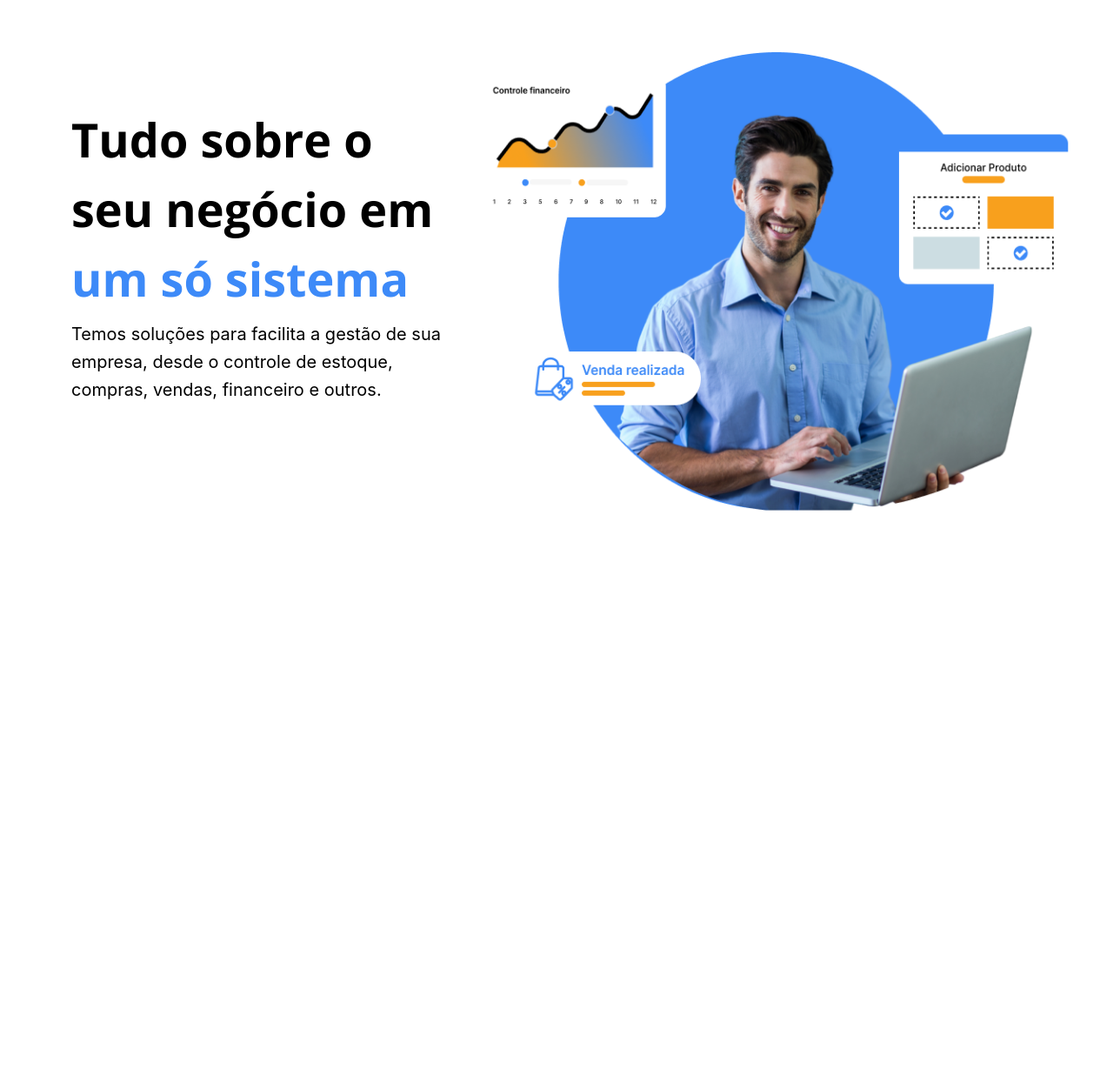
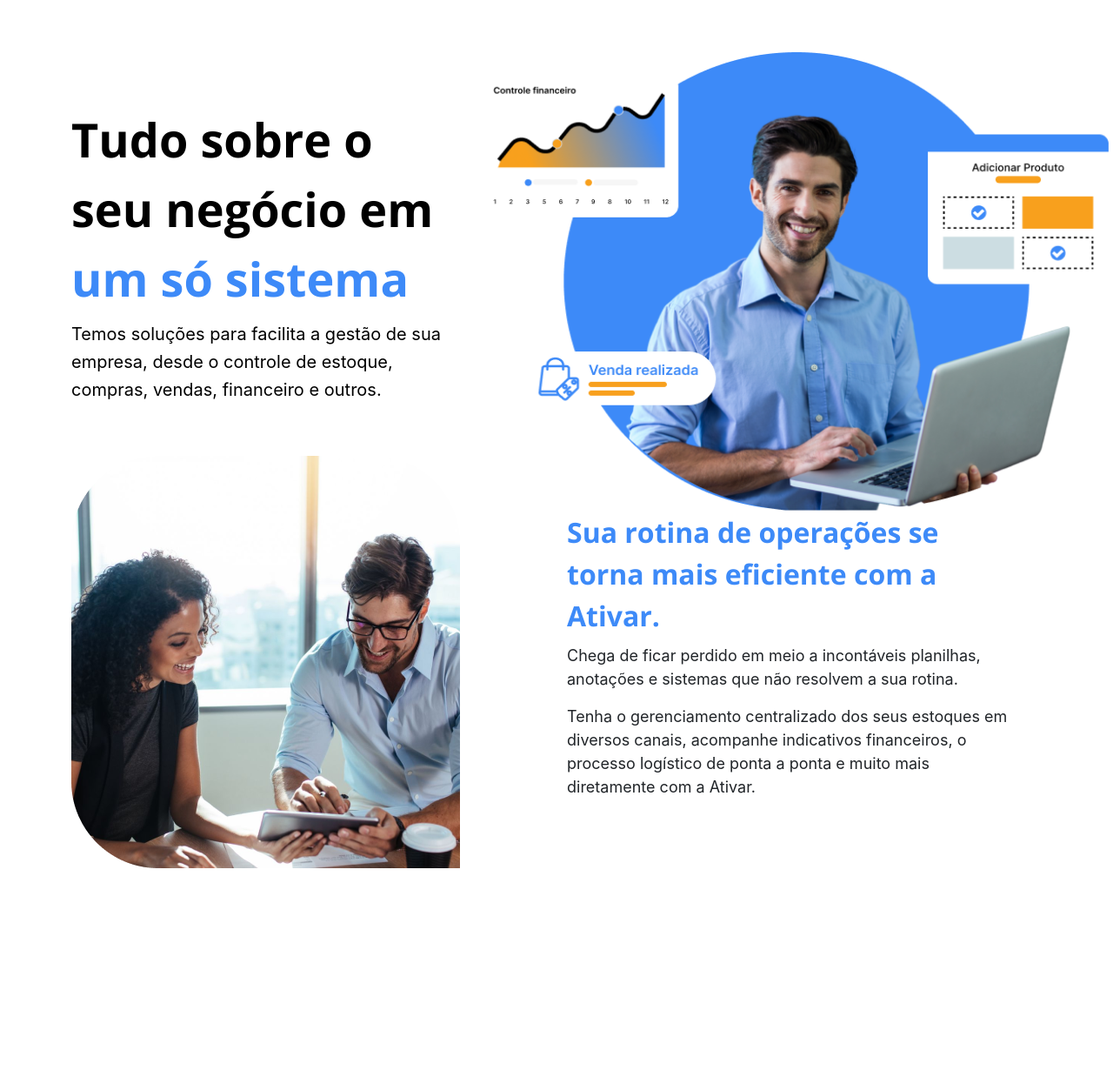
Before and after one commit to codesdevsgroup/site-ativar, a PHP site: page / in a window 1280 px wide. Shown: the part 80-1318 px from the top of the page at 87% size. Run offline with PHP 8.4, Linux system fonts and the light colour scheme; some web fonts are replaced.

Commit message:
html construction

```diff
--- a/assets/css/style.css
+++ b/assets/css/style.css
@@ -485,11 +485,10 @@
 /* HOME */
 
 #home {
-  height: 100vh;
+  height: 58vh;
   width: 100%;
   margin-top: 60px;
 }
-
 #home h1 {
   color: black;
   font-weight: 600;
@@ -510,3 +509,22 @@
 .home_text{
   margin-top: 60px;
 }
+#home img {
+
+}
+
+/* banner de chamada após home */
+#banner h2 {
+  color: var(--primary-color);
+  font-weight: 600;
+  font-size: 32px;
+  line-height: 48px;
+}
+
+#banner p {
+  font-family: 'Inter';
+  font-style: normal;
+  font-weight: 400;
+  font-size: 18px;
+  line-height: 27px;
+}
--- a/index.html
+++ b/index.html
@@ -85,9 +85,25 @@
     </div>
 
     <div class="col-md-7">
-      <img src="./assets/img/img-home.png" alt="" width="723px" height="529px">
+      <img class="" src="./assets/img/img-home.png" alt="" width="723px" height="529px">
     </div>
 
+  </div>
+</section>
+
+<section id="banner" class="container">
+  <div class="row">
+    <div class="col">
+      <img src="./assets/img/rotina.png" alt="">
+    </div>
+
+    <div class="col p-5 d-flex align-items-center">
+      <div>
+        <h2>Sua rotina de operações se torna mais eficiente com a Ativar.</h2>
+        <p>Chega de ficar perdido em meio a incontáveis planilhas, anotações e sistemas que não resolvem a sua rotina.</p>
+        <p>Tenha o gerenciamento centralizado dos seus estoques em diversos canais, acompanhe indicativos financeiros, o processo logístico de ponta a ponta e muito mais diretamente com a Ativar.</p>
+      </div>
+    </div>
   </div>
 </section>
 
```
Also changed, not shown: assets/img/img-home.png, assets/img/rotina.png (added).
